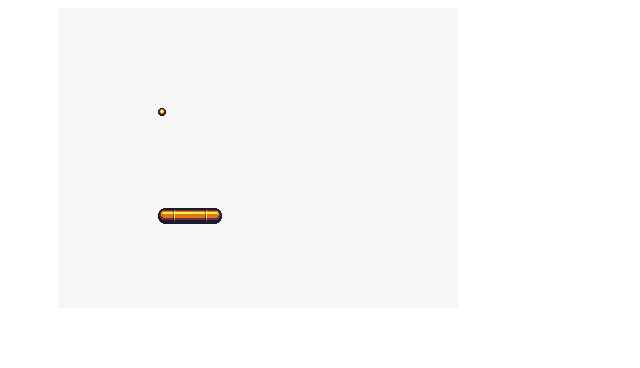
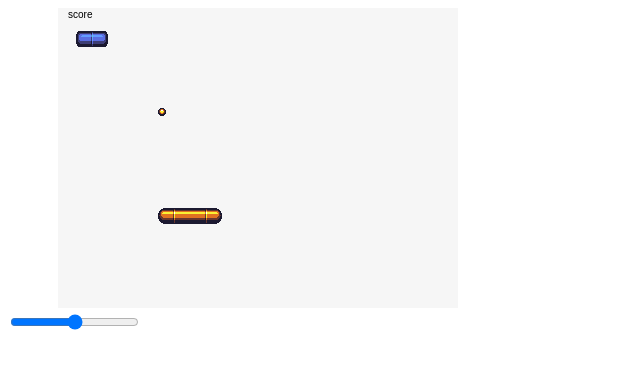
Before and after one commit to eddy0/canvasGame, a plain HTML site: page index.html in a window 1280 px wide. Shown: the whole page, without its empty margins (0-640 px from the left). Drawn offline with Linux system fonts and the light colour scheme.

Commit message:
add ball and debug mode

```diff
--- /dev/null
+++ b/ball.js
@@ -0,0 +1,36 @@
+const Ball = function() {
+    this.image = imageFromPath('static/ball.png')
+    this.x = 100
+    this.y = 100
+    this.speedX = 5
+    this.speedY = 5
+    this.fired = false
+}
+
+Ball.prototype.move = function() {
+    if (this.fired) {
+        this.x += this.speedX
+        this.y += this.speedY
+        if (this.x < 0 || this.x > 400) {
+            this.speedX = -1 * this.speedX
+        }
+        if (this.y < 0 || this.y > 300) {
+            this.speedY = -1 * this.speedY
+        }
+    }
+}
+
+Ball.prototype.fire = function() {
+    this.fired = true
+}
+Ball.prototype.reverse = function() {
+    this.speedY = -1 * this.speedY
+}
+
+Ball.prototype.enablepause = function() {
+    window.addEventListener('keyup', (event) => {
+        if (event.key === 'p') {
+            this.fired = false
+        }
+    })
+}
--- /dev/null
+++ b/bg.js
@@ -0,0 +1,6 @@
+const renderBg = function() {
+    let bg = e('#id-canvas-bg')
+    let context = bg.getContext('2d')
+    context.fillStyle = '#f6f6f6'
+    context.fillRect(0, 0, bg.width, bg.height)
+}
--- /dev/null
+++ b/block.js
@@ -0,0 +1,23 @@
+const loadLevel = () => {}
+
+const Block = function() {
+    this.image = imageFromPath('static/block.png')
+    this.x = 10
+    this.y = 20
+    this.life = 2
+    this.alive = true
+}
+
+Block.prototype.kill = function() {
+    console.log('xx')
+    if (this.life <= 0) {
+        this.alive = false
+        return
+    }
+
+    this.life--
+}
+
+Block.prototype.collide = function(a) {
+    return isCollide(this, a)
+}
--- a/game.js
+++ b/game.js
@@ -1,14 +1,17 @@
 const Game = function() {
-    let canvas = e('#id-canvas-main')
-    let ctx = canvas.getContext('2d')
+    window.fps = 30
 
     let g = {
         keydowns: {},
         actions: {},
     }
 
+    g.canvas = e('#id-canvas-main')
+
+    g.ctx = g.canvas.getContext('2d')
+
     g.drawImage = function(item) {
-        ctx.drawImage(item.image, item.x, item.y)
+        g.ctx.drawImage(item.image, item.x, item.y)
     }
 
     window.addEventListener('keydown', (event) => {
@@ -25,21 +28,35 @@ const Game = function() {
         }
     })
 
-    g.on = function(key, callback) {
-        g.keydowns[key] = false
-        g.actions[key] = callback
+    g.fire = function(key) {
+        g.actions[key]()
     }
 
-    setInterval(() => {
-        Object.keys(g.keydowns).map((key) => {
+    g.register = function(map) {
+        Object.keys(map).map((key) => {
+            g.keydowns[key] = false
+            g.actions[key] = map[key]
+        })
+    }
+
+    g.start = () => {}
+
+    g.run = () => {
+        Object.keys(g.actions).map((key) => {
             if (g.keydowns[key] === true) {
-                g.actions[key]()
+                g.fire(key)
             }
         })
-        ctx.clearRect(0, 0, canvas.width, canvas.height)
+        g.ctx.clearRect(0, 0, g.canvas.width, g.canvas.height)
         g.update()
         g.draw()
-    }, 1000 / 30)
+        setTimeout(() => {
+            g.run()
+        }, 1000 / window.fps)
+    }
+    setTimeout(() => {
+        g.run()
+    }, 1000 / window.fps)
 
     return g
 }
--- a/index.html
+++ b/index.html
@@ -11,99 +11,40 @@
 <body>
     <canvas id='id-canvas-main' width="400" height="300" style="margin-left: 50px; position: absolute"></canvas>
     <canvas id='id-canvas-bg' width="400" height="300" style="margin-left: 50px;"></canvas>
+    <div>
+        <input id="id-input-speed" type="range" min='1' max='60'>
+    </div>
     <!-- <img src="./static/ball.png" alt="">
     <img src="./static/paddle.png" alt="">
     <img src="./static/block.png" alt=""> -->
     <script src="utils.js"></script>
     <script src="game.js"></script>
+    <script src="bg.js"></script>
+    <script src="block.js"></script>
+    <script src="paddle.js"></script>
+    <script src="ball.js"></script>
+    <script src="main.js"></script>
     <script>
+        const enableDebug = function () {
 
+            window.addEventListener('keydown', (event) => {
+                if (event.key === 'p') {
+
+                }
+            })
+            let input = e('#id-input-speed')
+            input.addEventListener('input', (event) => {
+                let val = input.value
+                log(val)
+                window.fps = Number(val)
+            })
+        }
         const imageFromPath = function (path) {
             var image = new Image()
             image.src = path
             return image
         }
 
-        const Paddle = function () {
-            this.image = imageFromPath('static/paddle.png')
-            this.x = 100
-            this.y = 200
-            this.speed = 5
-        }
-
-        Paddle.prototype.moveLeft = function () {
-            this.x -= this.speed
-        }
-
-        Paddle.prototype.moveRight = function () {
-            this.x += this.speed
-        }
-
-        const Ball = function () {
-            this.image = imageFromPath('static/ball.png')
-            this.x = 100
-            this.y = 100
-            this.speedX = 10
-            this.speedY = 10
-            this.fired = false
-        }
-
-        Ball.prototype.move = function () {
-            if (this.fired) {
-                log('firel')
-
-                this.x += this.speedX
-                this.y += this.speedY
-            }
-        }
-
-        Ball.prototype.fire = function () {
-            log(this.fired)
-            this.fired === true ? false : true
-        }
-
-
-        const renderBg = function () {
-            let bg = e('#id-canvas-bg')
-            let context = bg.getContext('2d')
-            context.fillStyle = '#f6f6f6'
-            context.fillRect(0, 0, bg.width, bg.height)
-        }
-
-        const __main = () => {
-            const images = {
-                ball: 'static/ball.png',
-                block: 'static/block.png',
-                paddle: 'static/paddle.png',
-            }
-
-            renderBg()
-            let paddle = new Paddle()
-            let ball = new Ball()
-
-            let game = new Game()
-
-            game.on('a', () => {
-                paddle.moveLeft()
-            })
-            game.on('d', () => {
-                paddle.moveRight()
-            })
-            game.on('f', () => {
-                ball.fire()
-            })
-
-            game.update = function () {
-                ball.move()
-            }
-
-            game.draw = function () {
-                game.drawImage(paddle)
-                game.drawImage(ball)
-            }
-
-
-        }
 
         __main()
     </script>
--- /dev/null
+++ b/levels.js
@@ -0,0 +1,4 @@
+let levels = {
+    1: [],
+    2: [],
+}
--- /dev/null
+++ b/main.js
@@ -0,0 +1,91 @@
+const loadImage = (images) => {
+    if (window.images === undefined) {
+        let o = {}
+        Object.keys(images).map((name) => {
+            let image = new Image()
+            image.src = images[name]
+            o[name] = image
+        })
+        window.images = o
+    }
+}
+
+const __main = () => {
+    enableDebug()
+    const images = {
+        ball: 'static/ball.png',
+        block: 'static/block.png',
+        paddle: 'static/paddle.png',
+    }
+    loadImage(images)
+    renderBg()
+
+    let paddle = new Paddle()
+    let ball = new Ball()
+    let blocks = []
+
+    let block = new Block()
+    ball.enablepause()
+
+    let game = new Game()
+
+    game.register({
+        a: () => {
+            paddle.moveLeft()
+        },
+        d: () => {
+            paddle.moveRight()
+        },
+        f: () => {
+            ball.fire()
+        },
+    })
+
+    let dragable
+    window.addEventListener('mousedown', (event) => {
+        let x = event.offsetX
+        let y = event.offsetY
+        if (
+            x < ball.x + ball.image.width &&
+            x > ball.x &&
+            y < ball.y + ball.image.height &&
+            y > ball.y
+        ) {
+            dragable = true
+        }
+    })
+
+    window.addEventListener('mousemove', (event) => {
+        if (dragable === true) {
+            let x = event.offsetX
+            let y = event.offsetY
+            ball.x = x
+            ball.y = y
+        }
+    })
+
+    window.addEventListener('mouseup', () => {
+        dragable = false
+    })
+
+    game.update = function() {
+        ball.move()
+        let collide = isCollide(ball, paddle)
+        if (collide) {
+            ball.reverse()
+        }
+        if (block.collide(ball) && block.alive) {
+            block.kill()
+            ball.reverse()
+        }
+    }
+
+    game.draw = function() {
+        game.drawImage(paddle)
+        game.drawImage(ball)
+        if (block.alive) {
+            game.drawImage(block)
+        }
+        game.ctx.fillText('score', 10, 10)
+    }
+}
--- /dev/null
+++ b/paddle.js
@@ -0,0 +1,14 @@
+const Paddle = function() {
+    this.image = imageFromPath('static/paddle.png')
+    this.x = 100
+    this.y = 200
+    this.speed = 5
+}
+
+Paddle.prototype.moveLeft = function() {
+    this.x -= this.speed
+}
+
+Paddle.prototype.moveRight = function() {
+    this.x += this.speed
+}
--- a/utils.js
+++ b/utils.js
@@ -4,9 +4,9 @@ const e = (sel) => document.querySelector(sel)
 
 function isCollide(a, b) {
     return !(
-        a.y + a.height < b.y ||
-        a.y > b.y + b.height ||
-        a.x + a.width < b.x ||
-        a.x > b.x + b.width
+        a.y + a.image.height < b.y ||
+        a.y > b.y + b.image.height ||
+        a.x + a.image.width < b.x ||
+        a.x > b.x + b.image.width
     )
 }
```
